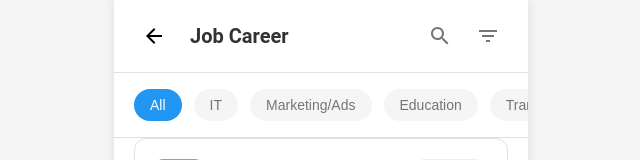
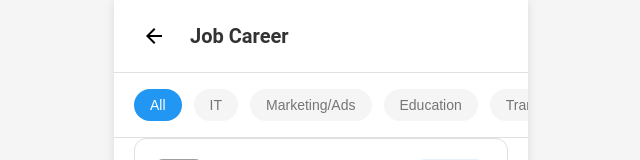
Before and after one commit to Unithon-INU/2025_UNITHON_TEAM_1_FE, a React (Create React App) app: page /2025_UNITHON_TEAM_1_FE/jobs in a window 1280 px wide. Shown: the top 160 px of the page, without its empty margins (319-959 px from the left). Built offline with nearby package versions, Linux system fonts and the light colour scheme; grey boxes are pictures that could not be loaded.

Commit message:
filtering del on the jobs

```diff
--- a/src/pages/Jobs.js
+++ b/src/pages/Jobs.js
@@ -419,14 +419,7 @@ const Jobs = () => {
           <ArrowBackIcon />
         </BackButton>
         <Title>Job Career</Title>
-        <HeaderActions>
-          <IconButton>
-            <SearchIcon />
-          </IconButton>
-          <IconButton>
-            <FilterIcon />
-          </IconButton>
-        </HeaderActions>
+        {/* Removed HeaderActions section with search and filter buttons */}
       </Header>
 
       <FilterContainer>
```
